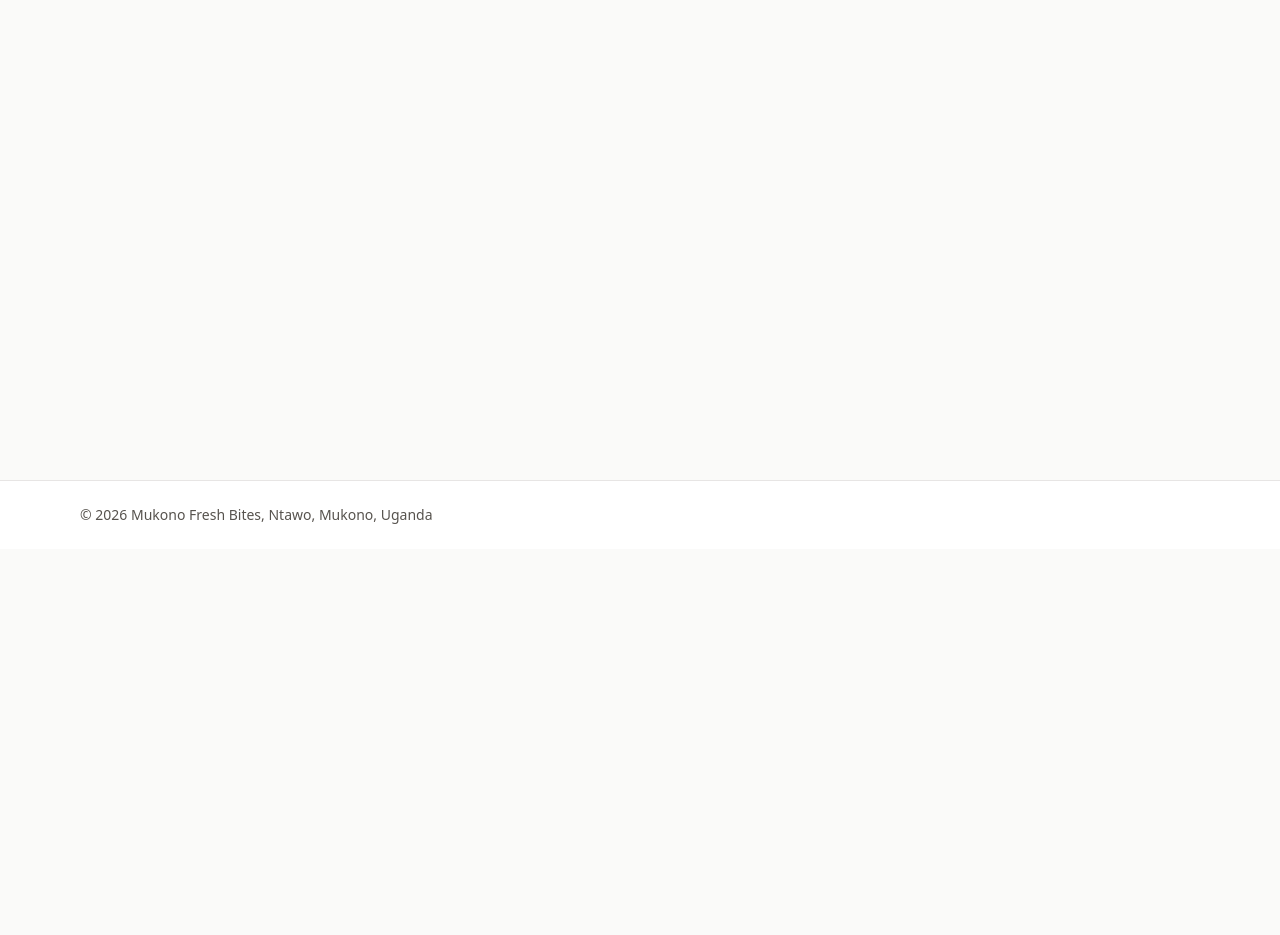
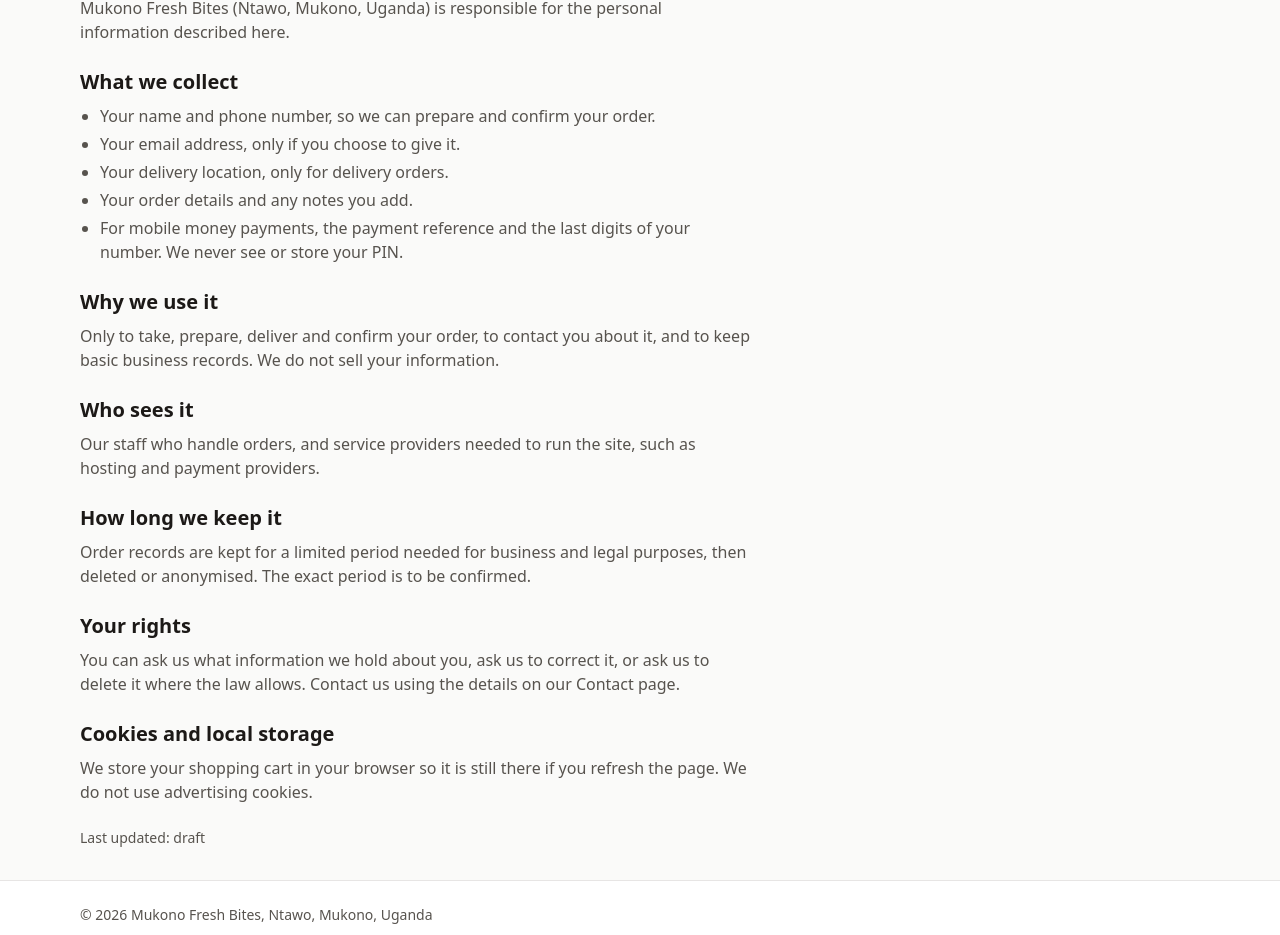
Before and after one commit to salehjoseph/mukono-fresh-bites, a React (Vite) app in the folder client/: page /privacy in a window 1280 px wide. Before the commit this address had no page. Shown: the part 251-1186 px from the top of the page. Before the commit the page ends 800 px from the top, so only its background shows below. Built offline with nearby package versions, Linux system fonts and the light colour scheme; no server answers.

Commit message:
feat: add privacy and terms drafts, robots, sitemap and SEO tags

```diff
--- a/client/index.html
+++ b/client/index.html
@@ -7,6 +7,15 @@
       name="description"
       content="Mukono Fresh Bites serves fresh, affordable meals in Mukono, Uganda. Order for pickup or delivery."
     />
+    <meta property="og:type" content="website" />
+    <meta property="og:site_name" content="Mukono Fresh Bites" />
+    <meta property="og:locale" content="en_UG" />
+    <meta property="og:title" content="Mukono Fresh Bites | Fresh food in Mukono" />
+    <meta
+      property="og:description"
+      content="Fresh, affordable meals in Mukono, Uganda. Order online for pickup or delivery."
+    />
+    <meta name="theme-color" content="#166534" />
     <title>Mukono Fresh Bites | Fresh food in Mukono</title>
   </head>
   <body>
--- /dev/null
+++ b/client/src/components/Seo.jsx
@@ -0,0 +1,63 @@
+import { useEffect } from 'react';
+import { useLocation } from 'react-router-dom';
+import { BUSINESS } from '../constants/business';
+
+function setTag(selector, create, attr, value) {
+  let el = document.querySelector(selector);
+  if (!el) {
+    el = create();
+    document.head.appendChild(el);
+  }
+  el.setAttribute(attr, value);
+}
+
+export default function Seo({ title, description }) {
+  const { pathname } = useLocation();
+
+  useEffect(() => {
+    const fullTitle = title
+      ? title + ' | ' + BUSINESS.name
+      : BUSINESS.name + ' | Fresh food in Mukono';
+    document.title = fullTitle;
+
+    if (description) {
+      setTag(
+        'meta[name="description"]',
+        () => Object.assign(document.createElement('meta'), { name: 'description' }),
+        'content',
+        description,
+      );
+      setTag(
+        'meta[property="og:description"]',
+        () => {
+          const m = document.createElement('meta');
+          m.setAttribute('property', 'og:description');
+          return m;
+        },
+        'content',
+        description,
+      );
+    }
+
+    setTag(
+      'meta[property="og:title"]',
+      () => {
+        const m = document.createElement('meta');
+        m.setAttribute('property', 'og:title');
+        return m;
+      },
+      'content',
+      fullTitle,
+    );
+
+    const site = (import.meta.env.VITE_SITE_URL || window.location.origin).replace(/\/$/, '');
+    setTag(
+      'link[rel="canonical"]',
+      () => Object.assign(document.createElement('link'), { rel: 'canonical' }),
+      'href',
+      site + pathname,
+    );
+  }, [title, description, pathname]);
+
+  return null;
+}
--- a/client/src/layouts/PublicLayout.jsx
+++ b/client/src/layouts/PublicLayout.jsx
@@ -89,7 +89,18 @@
               </a>
             </p>
           )}
+
+            <p className="mt-2 space-x-4">
+            <Link className="underline" to="/privacy">
+              Privacy Policy
+            </Link>
+            <Link className="underline" to="/terms">
+              Terms of Service
+            </Link>
+          </p>
+
         </div>
+
       </footer>
     </div>
   );
--- /dev/null
+++ b/client/src/pages/Privacy.jsx
@@ -0,0 +1,85 @@
+import Seo from '../components/Seo';
+import { BUSINESS } from '../constants/business';
+
+export default function Privacy() {
+  return (
+    <>
+      <Seo
+        title="Privacy Policy"
+        description="How Mukono Fresh Bites collects, uses and protects your personal information."
+      />
+      <h1 className="text-3xl font-bold text-brand-800">Privacy Policy</h1>
+      <p className="mt-2 rounded border border-accent-700 bg-white p-3 text-sm">
+        DRAFT: this policy has not been reviewed by a lawyer and must be checked before the site
+        goes live.
+      </p>
+
+      <div className="mt-6 max-w-2xl space-y-6 text-muted">
+        <section>
+          <h2 className="text-xl font-semibold text-ink">Who we are</h2>
+          <p className="mt-2">
+            {BUSINESS.name} ({BUSINESS.location}) is responsible for the personal information
+            described here. {/* TODO: add registered business name once confirmed. */}
+          </p>
+        </section>
+
+        <section>
+          <h2 className="text-xl font-semibold text-ink">What we collect</h2>
+          <ul className="mt-2 list-disc space-y-1 pl-5">
+            <li>Your name and phone number, so we can prepare and confirm your order.</li>
+            <li>Your email address, only if you choose to give it.</li>
+            <li>Your delivery location, only for delivery orders.</li>
+            <li>Your order details and any notes you add.</li>
+            <li>
+              For mobile money payments, the payment reference and the last digits of your
+              number. We never see or store your PIN.
+            </li>
+          </ul>
+        </section>
+
+        <section>
+          <h2 className="text-xl font-semibold text-ink">Why we use it</h2>
+          <p className="mt-2">
+            Only to take, prepare, deliver and confirm your order, to contact you about it, and to
+            keep basic business records. We do not sell your information.
+          </p>
+        </section>
+
+        <section>
+          <h2 className="text-xl font-semibold text-ink">Who sees it</h2>
+          <p className="mt-2">
+            Our staff who handle orders, and service providers needed to run the site, such as
+            hosting and payment providers. {/* TODO: list actual providers before launch. */}
+          </p>
+        </section>
+
+        <section>
+          <h2 className="text-xl font-semibold text-ink">How long we keep it</h2>
+          <p className="mt-2">
+            {/* TODO: owner and legal advisor to set the retention period. */}
+            Order records are kept for a limited period needed for business and legal purposes,
+            then deleted or anonymised. The exact period is to be confirmed.
+          </p>
+        </section>
+
+        <section>
+          <h2 className="text-xl font-semibold text-ink">Your rights</h2>
+          <p className="mt-2">
+            You can ask us what information we hold about you, ask us to correct it, or ask us to
+            delete it where the law allows. Contact us using the details on our Contact page.
+          </p>
+        </section>
+
+        <section>
+          <h2 className="text-xl font-semibold text-ink">Cookies and local storage</h2>
+          <p className="mt-2">
+            We store your shopping cart in your browser so it is still there if you refresh the
+            page. We do not use advertising cookies. {/* TODO: update if analytics are added. */}
+          </p>
+        </section>
+
+        <p className="text-sm">Last updated: {/* TODO: set date when reviewed. */}draft</p>
+      </div>
+    </>
+  );
+}
--- /dev/null
+++ b/client/src/pages/Terms.jsx
@@ -0,0 +1,71 @@
+import Seo from '../components/Seo';
+import { BUSINESS } from '../constants/business';
+
+export default function Terms() {
+  return (
+    <>
+      <Seo
+        title="Terms of Service"
+        description="Terms for ordering from Mukono Fresh Bites."
+      />
+      <h1 className="text-3xl font-bold text-brand-800">Terms of Service</h1>
+      <p className="mt-2 rounded border border-accent-700 bg-white p-3 text-sm">
+        DRAFT: these terms have not been reviewed by a lawyer. All policies below are
+        placeholders until the owner confirms them.
+      </p>
+
+      <div className="mt-6 max-w-2xl space-y-6 text-muted">
+        <section>
+          <h2 className="text-xl font-semibold text-ink">Orders</h2>
+          <p className="mt-2">
+            Orders placed on this site are requests until {BUSINESS.name} confirms them. We may
+            decline or cancel an order, for example if an item is unavailable, and we will contact
+            you if that happens.
+          </p>
+        </section>
+
+        <section>
+          <h2 className="text-xl font-semibold text-ink">Prices</h2>
+          <p className="mt-2">
+            Prices are in Ugandan Shillings (UGX). The final total, including any delivery fee,
+            is calculated by us when the order is placed.
+          </p>
+        </section>
+
+        <section>
+          <h2 className="text-xl font-semibold text-ink">Delivery and pickup</h2>
+          <p className="mt-2">
+            Delivery is available only in areas and at fees that we list. Estimated times are
+            estimates, not guarantees. {/* TODO: owner to confirm delivery areas and policy. */}
+          </p>
+        </section>
+
+        <section>
+          <h2 className="text-xl font-semibold text-ink">Payment</h2>
+          <p className="mt-2">
+            You can pay with cash on pickup or delivery. Mobile money will be added later.
+            {/* TODO: refund and failed-payment policy to be confirmed. */}
+          </p>
+        </section>
+
+        <section>
+          <h2 className="text-xl font-semibold text-ink">Cancellations</h2>
+          <p className="mt-2">
+            To change or cancel an order, contact us as soon as possible. Once preparation has
+            started we may not be able to cancel. {/* TODO: owner to confirm. */}
+          </p>
+        </section>
+
+        <section>
+          <h2 className="text-xl font-semibold text-ink">Allergies</h2>
+          <p className="mt-2">
+            If you have a food allergy, tell us in the order notes and by contacting us directly.
+            {/* TODO: owner to confirm allergen statement. */}
+          </p>
+        </section>
+
+        <p className="text-sm">Last updated: {/* TODO: set date when reviewed. */}draft</p>
+      </div>
+    </>
+  );
+}
--- a/client/src/routes/index.jsx
+++ b/client/src/routes/index.jsx
@@ -5,6 +5,8 @@
 import About from '../pages/About';
 import Contact from '../pages/Contact';
 import NotFound from '../pages/NotFound';
+import Privacy from '../pages/Privacy';
+import Terms from '../pages/Terms';
 
 export const router = createBrowserRouter([
   {
@@ -15,6 +17,8 @@
       { path: '/about', element: <About /> },
       { path: '/contact', element: <Contact /> },
       { path: '*', element: <NotFound /> },
+      { path: '/privacy', element: <Privacy /> },
+      { path: '/terms', element: <Terms /> },
     ],
   },
 ]);
```
Also changed, not shown: client/public/robots.txt.txt (added), 1 other file (tests, documents, lock files or other folders).
